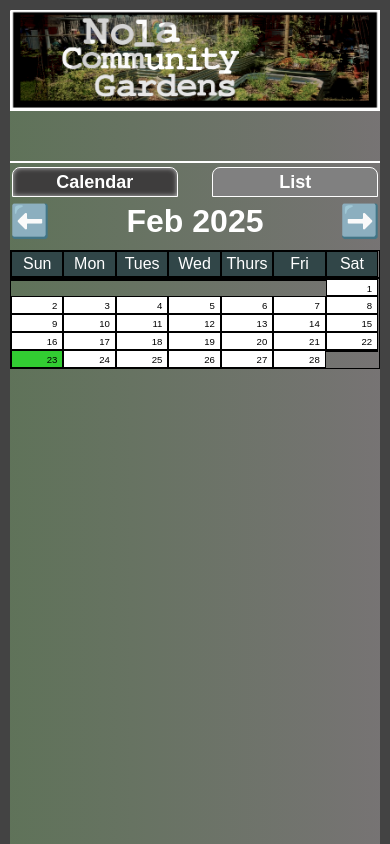
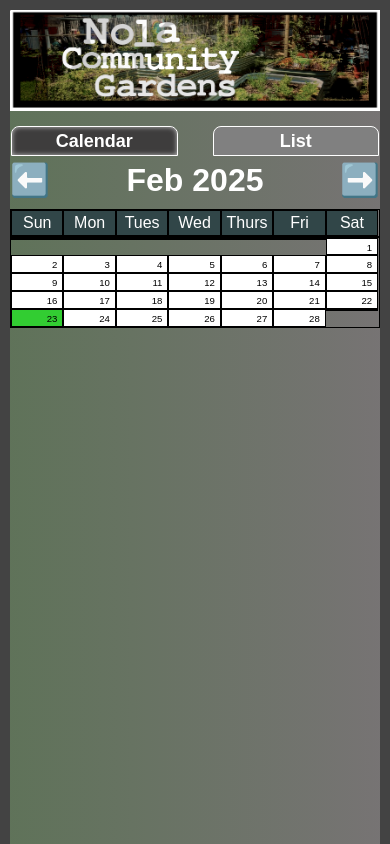
Before and after one commit to MichaelPaulKunz/nola-community-gardens, a Next.js app: page / in a window 390 px wide. Shown: the top 844 px of the page. Built offline with nearby package versions, Linux system fonts and the light colour scheme; no server answers.

Commit message:
remove tab gap

```diff
--- a/app/globals.css
+++ b/app/globals.css
@@ -350,9 +350,9 @@
   .tab-bar {
     max-width: 45%;
     background-color: grey;
-    border: 1px solid white;
-    max-height: 100px;
-    margin-top: 50px;
+    border: 0px solid white;
+    /* max-height: 100px; */
+    margin-top: 10px;
   }
 
   .tab {
```
